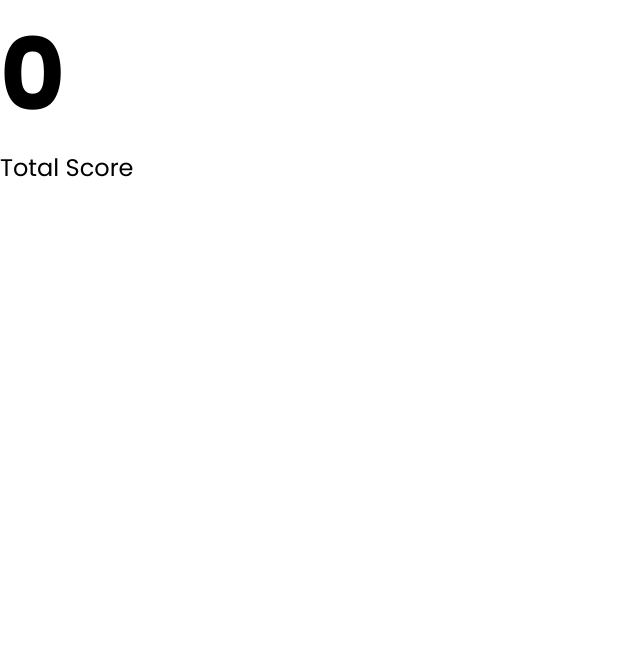
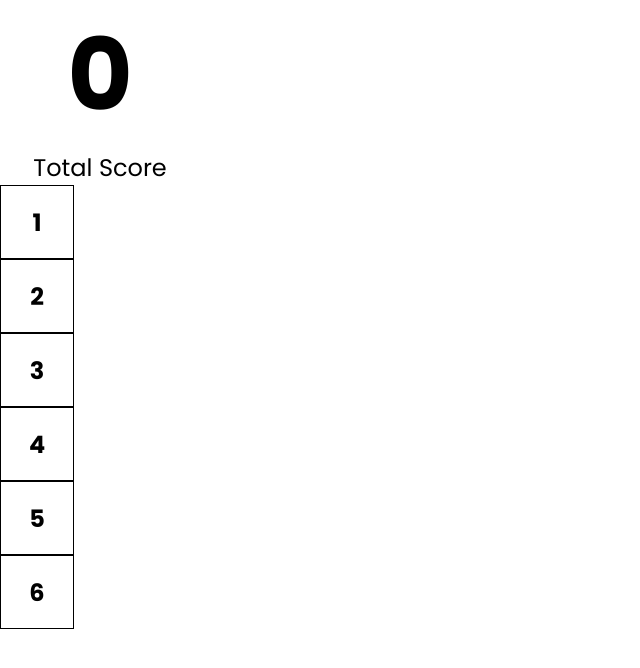
Before and after one commit to Saikiranmdv/React-Projects, a React (Vite) app in the folder Dice-Game/: page / in a window 1280 px wide. Both pictures are taken after a click on the button "Play Now". Shown: the top 668 px of the page, without its empty margins (0-640 px from the left). Built offline with nearby package versions, Linux system fonts and the light colour scheme.

Commit message:
GamePlay Header

```diff
--- a/Dice-Game/src/components/GamePlay.jsx
+++ b/Dice-Game/src/components/GamePlay.jsx
@@ -1,9 +1,11 @@
+import NumberSelector from "./NumberSelector";
 import TotalScore from "./TotalScore";
 
 const GamePlay = () => {
   return (
     <main>
       <TotalScore />
+      <NumberSelector />
     </main>
   )
 }
--- /dev/null
+++ b/Dice-Game/src/components/NumberSelector.jsx
@@ -0,0 +1,28 @@
+import { useState } from "react";
+import styled from "styled-components";
+const NumberSelector = () => {
+    const arrNumber = [1, 2, 3, 4 ,5, 6];
+    const [selectedNumber, setSelectedNumber] = useState();
+
+  return (
+    <div>
+    {arrNumber.map((value, i) => (
+        <Box key={i} > {value} </Box>
+    ))}
+    </div>
+  );
+};
+
+export default NumberSelector
+
+const Box = styled.div`
+
+height: 72px;
+width: 72px;
+border: 1px solid black;
+display: grid;
+place-items: center;
+font-size: 24px;
+font-weight: 700;
+
+`;
--- a/Dice-Game/src/components/TotalScore.jsx
+++ b/Dice-Game/src/components/TotalScore.jsx
@@ -12,6 +12,8 @@
 export default TotalScore
 
 const ScoreContainer = styled.div`
+max-width: 200px;
+text-align: center;
   h1{
     font-size: 100px;
   }
```
